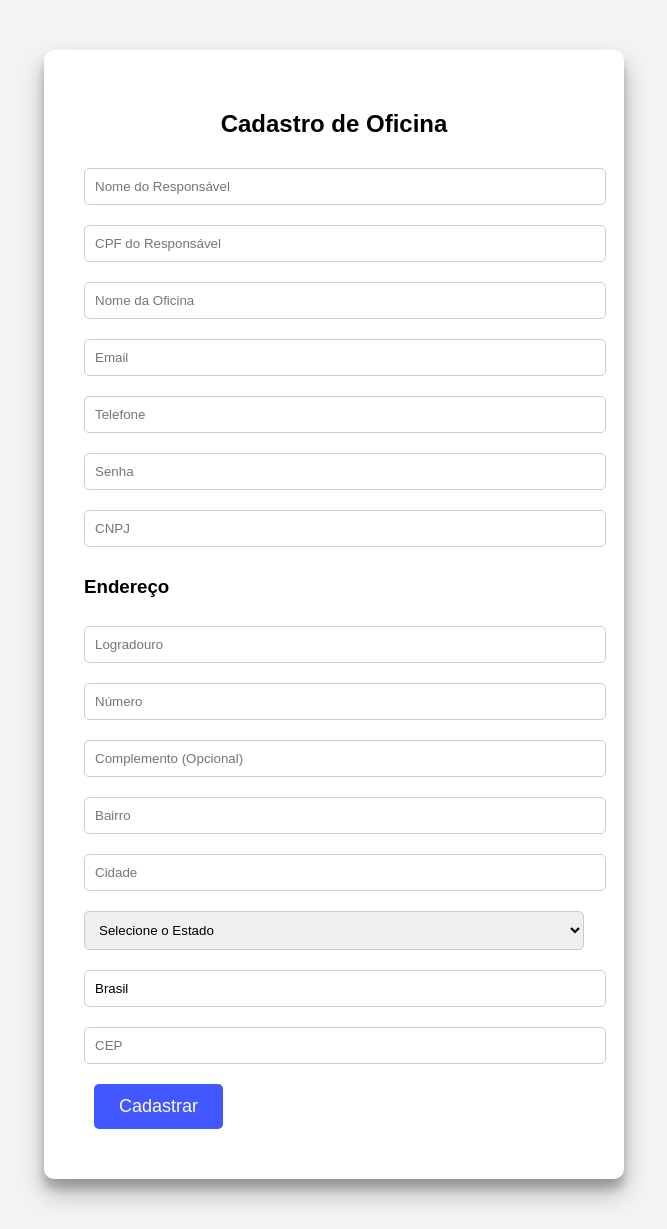
After one commit to Raf1d3/Onficina, a PHP site: page /cadastro_oficina.php in a window 1280 px wide. The commit adds this page. Shown: the whole page, without its empty margins (306-973 px from the left). Run offline with PHP 8.4, Linux system fonts and the light colour scheme.

```diff
--- /dev/null
+++ b/cadastro_oficina.php
@@ -0,0 +1,179 @@
+<?php
+session_start();
+if ($_SERVER['REQUEST_METHOD'] == 'POST') {
+    // Conexão com o banco de dados
+    $conn = new mysqli('localhost', 'root', '', 'onficina_bd');
+
+    if ($conn->connect_error) {
+        die("Connection failed: " . $conn->connect_error);
+    }
+
+    // Prepare e bind para inserir dados da oficina
+    $stmt = $conn->prepare("INSERT INTO oficinas (nome_responsavel_oficina, cpf_responsavel_oficina, nome_oficina, email_oficina, telefone_oficina, senha_oficina, cnpj_oficina) VALUES (?, ?, ?, ?, ?, ?, ?)");
+    $stmt->bind_param("sssssss", $nome_responsavel, $cpf_responsavel, $nome_oficina, $email, $telefone, $senha, $cnpj);
+
+    // Captura os dados do formulário
+    $nome_responsavel = $_POST['nome_responsavel_oficina'];
+    $cpf_responsavel = $_POST['cpf_responsavel_oficina'];
+    $nome_oficina = $_POST['nome_oficina'];
+    $email = $_POST['email_oficina'];
+    $telefone = $_POST['telefone_oficina'];
+    $senha = password_hash($_POST['senha_oficina'], PASSWORD_DEFAULT);
+    $cnpj = $_POST['cnpj_oficina'];
+
+    if ($stmt->execute()) {
+        // Captura o ID da oficina inserida
+        $oficina_id = $stmt->insert_id;
+
+        // Prepare e bind para inserir dados de endereço
+        $stmt = $conn->prepare("INSERT INTO enderecos_oficinas (oficina_id, logradouro_endereco, numero_endereco, complemento_endereco, bairro_endereco, cidade_endereco, estado_endereco, pais_endereco, cep_endereco) VALUES (?, ?, ?, ?, ?, ?, ?, ?, ?)");
+        $stmt->bind_param("issssssss", $oficina_id, $logradouro, $numero, $complemento, $bairro, $cidade, $estado, $pais, $cep);
+
+        // Captura os dados de endereço
+        $logradouro = $_POST['logradouro'];
+        $numero = $_POST['numero'];
+        $complemento = $_POST['complemento'];
+        $bairro = $_POST['bairro'];
+        $cidade = $_POST['cidade'];
+        $estado = $_POST['estado'];
+        $pais = $_POST['pais'];
+        $cep = $_POST['cep'];
+
+        if ($stmt->execute()) {
+            $_SESSION['mensagem'] = "Cadastro realizado com sucesso!";
+            header("Location: login.html");
+            exit();
+        } else {
+            $_SESSION['mensagem'] = "Erro ao inserir endereço: " . $stmt->error;
+            header("Location: cadastro_oficina.php");
+            exit();
+        }
+    } else {
+        $_SESSION['mensagem'] = "Erro ao inserir oficina: " . $stmt->error;
+        header("Location: cadastro_oficina.php");
+        exit();
+    }
+
+    $stmt->close();
+    $conn->close();
+}
+?>
+
+<!DOCTYPE html>
+<html lang="pt-BR">
+<head>
+    <meta charset="UTF-8">
+    <meta name="viewport" content="width=device-width, initial-scale=1.0">
+    <link rel="icon" href="assets/img/icon_Onficina.png">
+    <title>Cadastro de Oficina - ONFICINA</title>
+    <style>
+        body {
+            font-family: Arial, sans-serif;
+            background-color: #f4f4f4;
+            margin: 0;
+            padding: 0;
+        }
+        .form-container {
+            display: flex;
+            flex-direction: column;
+            align-items: center;
+            padding: 40px;
+            background-color: #fff;
+            border-radius: 10px;
+            box-shadow: 0 14px 28px rgba(0, 0, 0, 0.25), 0 10px 10px rgba(0, 0, 0, 0.22);
+            width: 90%;
+            max-width: 500px;
+            margin: 50px auto;
+        }
+        .form-container h2 {
+            margin-bottom: 20px;
+        }
+        .form-container input,
+        .form-container select {
+            width: 100%;
+            padding: 10px;
+            margin: 10px 0;
+            border: 1px solid #ccc;
+            border-radius: 5px;
+        }
+        .form-container button {
+            padding: 12px 25px;
+            margin: 10px;
+            background-color: #4157FF;
+            color: white;
+            border: none;
+            border-radius: 5px;
+            cursor: pointer;
+            font-size: 18px;
+            transition: background-color 0.3s ease;
+        }
+        .form-container button:hover {
+            background-color: #3545d4;
+        }
+        .session-message {
+            color: red;
+            font-size: 14px;
+            margin-bottom: 15px;
+        }
+    </style>
+</head>
+<body>
+    <div class="form-container">
+        <h2>Cadastro de Oficina</h2>
+        <?php if (isset($_SESSION['mensagem'])): ?>
+            <div class="session-message">
+                <?php echo $_SESSION['mensagem']; ?>
+                <?php unset($_SESSION['mensagem']); ?>
+            </div>
+        <?php endif; ?>
+        <form method="POST" action="cadastro_oficina.php">
+            <input type="text" name="nome_responsavel_oficina" placeholder="Nome do Responsável" required>
+            <input type="text" name="cpf_responsavel_oficina" placeholder="CPF do Responsável" required>
+            <input type="text" name="nome_oficina" placeholder="Nome da Oficina" required>
+            <input type="email" name="email_oficina" placeholder="Email" required>
+            <input type="text" name="telefone_oficina" placeholder="Telefone" required>
+            <input type="password" name="senha_oficina" placeholder="Senha" required>
+            <input type="text" name="cnpj_oficina" placeholder="CNPJ" required>
+            <h3>Endereço</h3>
+            <input type="text" name="logradouro" placeholder="Logradouro" required>
+            <input type="text" name="numero" placeholder="Número" required>
+            <input type="text" name="complemento" placeholder="Complemento (Opcional)">
+            <input type="text" name="bairro" placeholder="Bairro" required>
+            <input type="text" name="cidade" placeholder="Cidade" required>
+            <select name="estado" required>
+                <option value="" disabled selected>Selecione o Estado</option>
+                <option value="AC">Acre</option>
+                <option value="AL">Alagoas</option>
+                <option value="AP">Amapá</option>
+                <option value="AM">Amazonas</option>
+                <option value="BA">Bahia</option>
+                <option value="CE">Ceará</option>
+                <option value="DF">Distrito Federal</option>
+                <option value="ES">Espírito Santo</option>
+                <option value="GO">Goiás</option>
+                <option value="MA">Maranhão</option>
+                <option value="MT">Mato Grosso</option>
+                <option value="MS">Mato Grosso do Sul</option>
+                <option value="MG">Minas Gerais</option>
+                <option value="PA">Pará</option>
+                <option value="PB">Paraíba</option>
+                <option value="PR">Paraná</option>
+                <option value="PE">Pernambuco</option>
+                <option value="PI">Piauí</option>
+                <option value="RJ">Rio de Janeiro</option>
+                <option value="RN">Rio Grande do Norte</option>
+                <option value="RS">Rio Grande do Sul</option>
+                <option value="RO">Rondônia</option>
+                <option value="RR">Roraima</option>
+                <option value="SC">Santa Catarina</option>
+                <option value="SP">São Paulo</option>
+                <option value="SE">Sergipe</option>
+                <option value="TO">Tocantins</option>
+            </select>
+            <input type="text" name="pais" placeholder="País" value="Brasil" required>
+            <input type="text" name="cep" placeholder="CEP" required>
+            <button type="submit">Cadastrar</button>
+        </form>
+    </div>
+</body>
+</html>
--- a/painel_oficina.php
+++ b/painel_oficina.php
@@ -46,7 +46,9 @@ if ($result_pecas->num_rows > 0) {
     while ($row = $result_pecas->fetch_assoc()) {
         $pecas_html .= "<li>Nome: " . htmlspecialchars($row['nome_peca']) . "</li>";
         $pecas_html .= "<li>Valor: R$ " . htmlspecialchars($row['valor']) . "</li>";
-        $pecas_html .= "<li>Estoque: " . htmlspecialchars($row['estoque']) . "</li>";
+        // Verifica se a coluna "estoque" existe e se não for nula
+        $estoque = isset($row['estoque']) ? htmlspecialchars($row['estoque']) : 'Indisponível';
+        $pecas_html .= "<li>Estoque: " . $estoque . "</li>";
         $pecas_html .= "<br>";
     }
 } else {
```
Also changed, not shown: cadastrar_peca.html (added, +64 -0 lines), cadastrar_peca.php (added, +46 -0 lines), cadastrar_servico_oficina.html (added, +70 -0 lines), cadastrar_servico_oficina.php (added, +56 -0 lines), painel_oficina.html (+4 -4 lines), cadastro_empresa.php (deleted).
